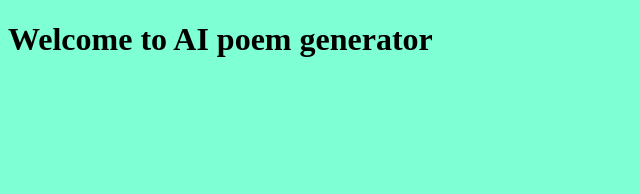
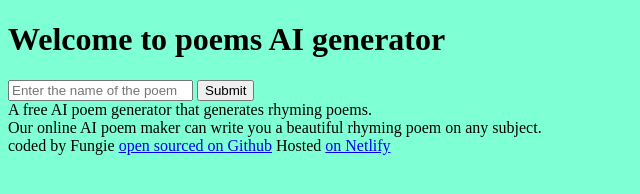
Before and after one commit to Fungie2023/AI-poem, a plain HTML site: page index.html in a window 1280 px wide. Shown: the whole page, without its empty margins (0-640 px from the left). Drawn offline with Linux system fonts and the light colour scheme.

Commit message:
Add files via upload

```diff
--- a/index.html
+++ b/index.html
@@ -3,11 +3,29 @@
 <head>
     <meta charset="UTF-8">
     <meta name="viewport" content="width=device-width, initial-scale=1.0">
-    <title>Document</title>
+    <title>AI POEM</title>
     <link rel="stylesheet" href="src/style.css">
 </head>
 <body>
-    <h1>Welcome to AI poem generator</h1>
-    <script src="src/index.js"></script>
+    <header>
+    <h1>Welcome to poems AI generator</h1>
+    </header>
+    <main></main>
+    <form action="#">
+        <input type="text" placeholder="Enter the name of the poem">
+        <input type="submit">
+    </form>
+    <div>
+        A free AI poem generator that generates rhyming poems.
+
+        <br>
+        Our online AI poem maker can write you a beautiful rhyming poem on any subject.
+    </div>
+    </main>
+    <script src="src/script.js"></script>
+    <footer>
+        coded by Fungie  <a href="https://github.com/Fungie2023/poem-AI" target="_blank">open sourced on Github</a>
+        Hosted <a href="https://app.netlify.com/start/repos/Fungie2023%2FAI-poem" target="_blank">on Netlify</a>
+    </footer>
 </body>
 </html>
```
